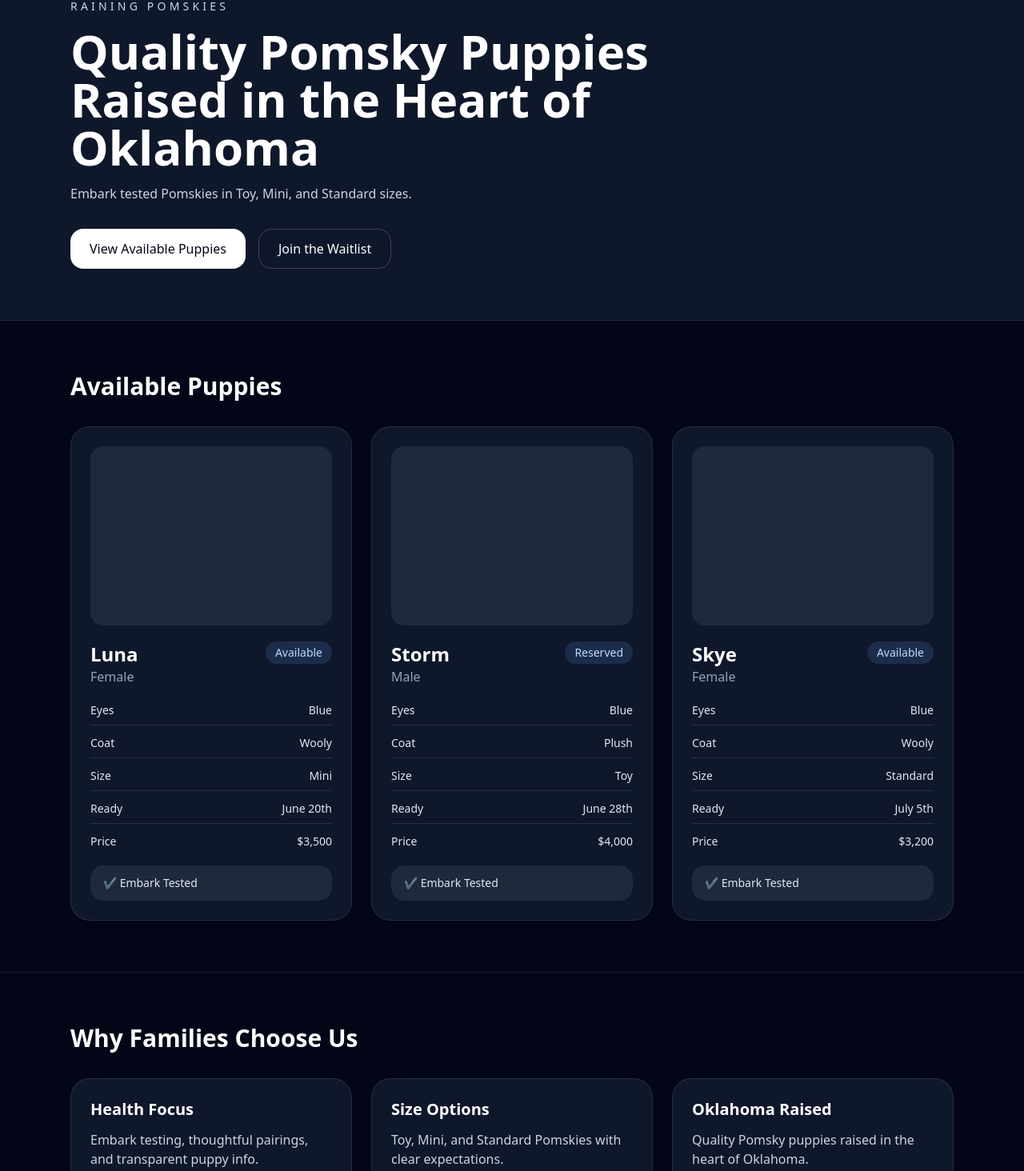
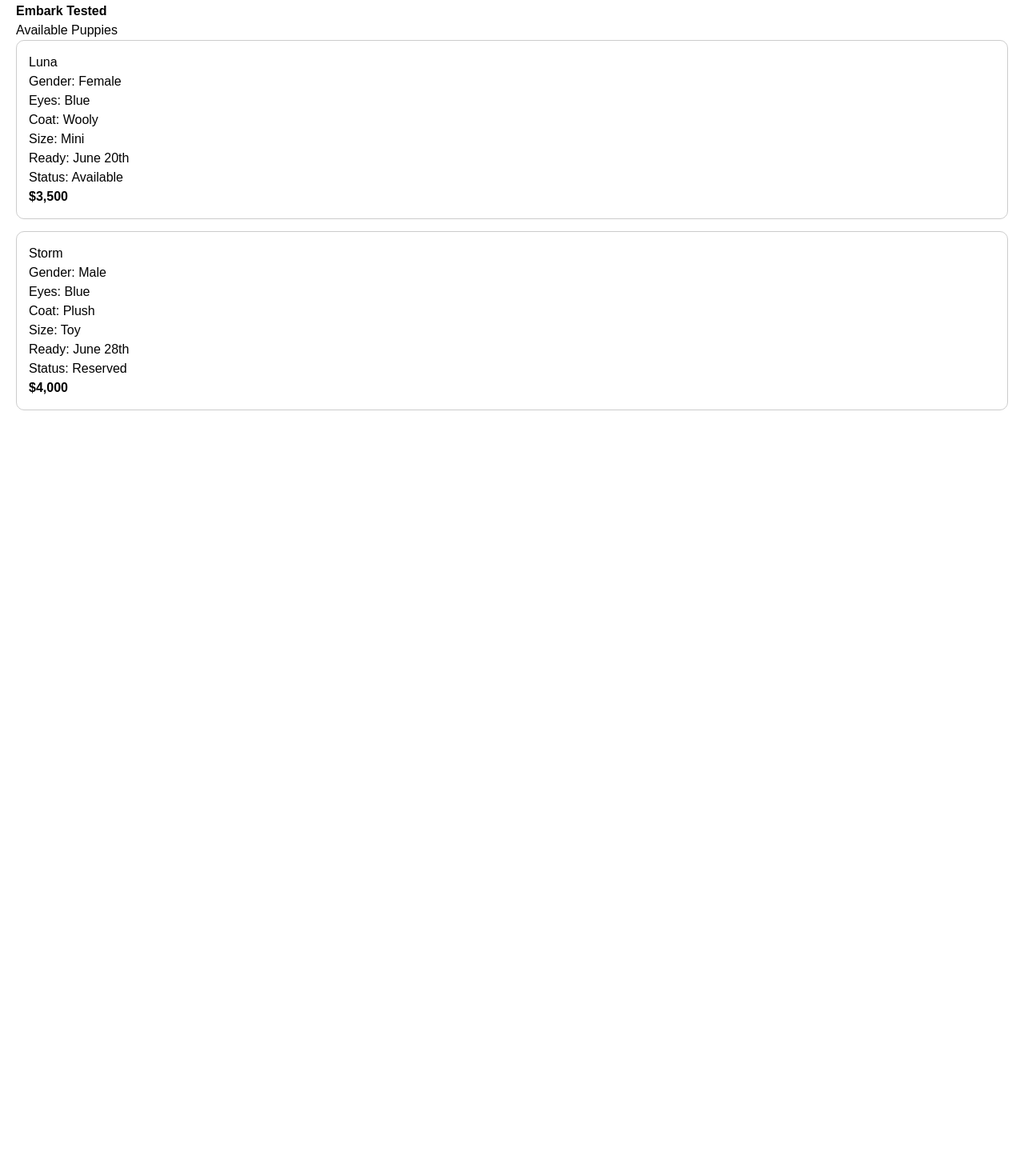
Before and after one commit to kamisalyers/raining-pomskies-site, a Next.js app: page / in a window 1280 px wide. Shown: the part 66-1530 px from the top of the page at 80% size. After the commit the page ends 800 px from the top, so only its background shows below. Built offline with nearby package versions, Linux system fonts and the light colour scheme.

Commit message:
Update page.jsx

```diff
--- a/app/page.jsx
+++ b/app/page.jsx
@@ -20,117 +20,33 @@ export default function Home() {
       status: "Reserved",
       price: "$4,000",
     },
-    {
-      name: "Skye",
-      gender: "Female",
-      eyes: "Blue",
-      coat: "Wooly",
-      size: "Standard",
-      ready: "July 5th",
-      status: "Available",
-      price: "$3,200",
-    },
   ];
 
   return (
-    <main className="min-h-screen bg-slate-950 text-white">
-      <section className="border-b border-white/10 bg-slate-900">
-        <div className="mx-auto max-w-6xl px-6 py-16">
-          <p className="mb-4 text-sm uppercase tracking-[0.3em] text-blue-200">
-            Raining Pomskies
-          </p>
-          <h1 className="max-w-4xl text-4xl font-bold md:text-6xl">
-            Quality Pomsky Puppies Raised in the Heart of Oklahoma
-          </h1>
-          <p className="mt-4 max-w-2xl text-slate-300">
-            Embark tested Pomskies in Toy, Mini, and Standard sizes.
-          </p>
-          <div className="mt-8 flex flex-wrap gap-4">
-            <button className="rounded-2xl bg-white px-6 py-3 font-medium text-slate-950">
-              View Available Puppies
-            </button>
-            <button className="rounded-2xl border border-white/20 px-6 py-3 font-medium text-white">
-              Join the Waitlist
-            </button>
-          </div>
+    <main style={{ padding: "20px", fontFamily: "Arial" }}>
+      <h1>Raining Pomskies</h1>
+      <p>Quality pomsky puppies raised in the heart of Oklahoma</p>
+      <p><strong>Embark Tested</strong></p>
+
+      <h2>Available Puppies</h2>
+
+      {puppies.map((dog, index) => (
+        <div key={index} style={{
+          border: "1px solid #ccc",
+          borderRadius: "10px",
+          padding: "15px",
+          marginBottom: "15px"
+        }}>
+          <h3>{dog.name}</h3>
+          <p>Gender: {dog.gender}</p>
+          <p>Eyes: {dog.eyes}</p>
+          <p>Coat: {dog.coat}</p>
+          <p>Size: {dog.size}</p>
+          <p>Ready: {dog.ready}</p>
+          <p>Status: {dog.status}</p>
+          <p><strong>{dog.price}</strong></p>
         </div>
-      </section>
-
-      <section className="mx-auto max-w-6xl px-6 py-16">
-        <h2 className="text-3xl font-bold">Available Puppies</h2>
-        <div className="mt-8 grid gap-6 md:grid-cols-2 lg:grid-cols-3">
-          {puppies.map((puppy) => (
-            <div
-              key={puppy.name}
-              className="rounded-3xl border border-white/10 bg-slate-900 p-6"
-            >
-              <div className="mb-5 h-56 rounded-2xl bg-slate-800" />
-              <div className="flex items-start justify-between gap-4">
-                <div>
-                  <h3 className="text-2xl font-semibold">{puppy.name}</h3>
-                  <p className="text-slate-400">{puppy.gender}</p>
-                </div>
-                <span className="rounded-full bg-blue-400/15 px-3 py-1 text-sm text-blue-200">
-                  {puppy.status}
-                </span>
-              </div>
-
-              <div className="mt-5 space-y-3 text-sm text-slate-200">
-                <div className="flex justify-between border-b border-white/10 pb-2">
-                  <span>Eyes</span>
-                  <span>{puppy.eyes}</span>
-                </div>
-                <div className="flex justify-between border-b border-white/10 pb-2">
-                  <span>Coat</span>
-                  <span>{puppy.coat}</span>
-                </div>
-                <div className="flex justify-between border-b border-white/10 pb-2">
-                  <span>Size</span>
-                  <span>{puppy.size}</span>
-                </div>
-                <div className="flex justify-between border-b border-white/10 pb-2">
-                  <span>Ready</span>
-                  <span>{puppy.ready}</span>
-                </div>
-                <div className="flex justify-between">
-                  <span>Price</span>
-                  <span>{puppy.price}</span>
-                </div>
-              </div>
-
-              <div className="mt-5 rounded-2xl bg-slate-800 px-4 py-3 text-sm text-slate-200">
-                ✔ Embark Tested
-              </div>
-            </div>
-          ))}
-        </div>
-      </section>
-
-      <section className="border-t border-white/10">
-        <div className="mx-auto max-w-6xl px-6 py-16">
-          <h2 className="text-3xl font-bold">Why Families Choose Us</h2>
-          <div className="mt-8 grid gap-6 md:grid-cols-3">
-            <div className="rounded-3xl border border-white/10 bg-slate-900 p-6">
-              <h3 className="text-xl font-semibold">Health Focus</h3>
-              <p className="mt-3 text-slate-300">
-                Embark testing, thoughtful pairings, and transparent puppy info.
-              </p>
-            </div>
-            <div className="rounded-3xl border border-white/10 bg-slate-900 p-6">
-              <h3 className="text-xl font-semibold">Size Options</h3>
-              <p className="mt-3 text-slate-300">
-                Toy, Mini, and Standard Pomskies with clear expectations.
-              </p>
-            </div>
-            <div className="rounded-3xl border border-white/10 bg-slate-900 p-6">
-              <h3 className="text-xl font-semibold">Oklahoma Raised</h3>
-              <p className="mt-3 text-slate-300">
-                Quality Pomsky puppies raised in the heart of Oklahoma.
-              </p>
-            </div>
-          </div>
-        </div>
-      </section>
+      ))}
     </main>
   );
 }
```
